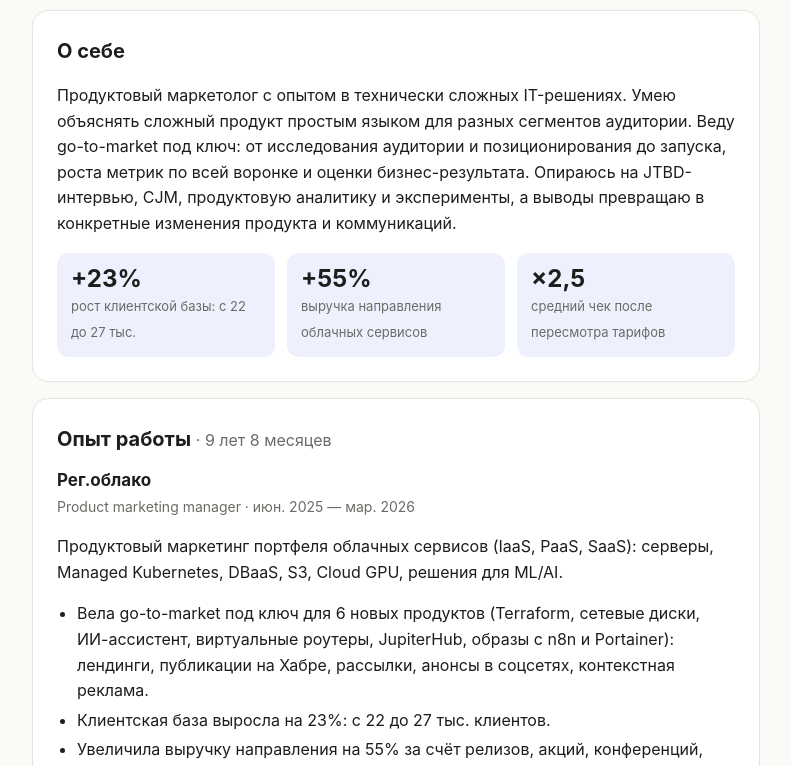
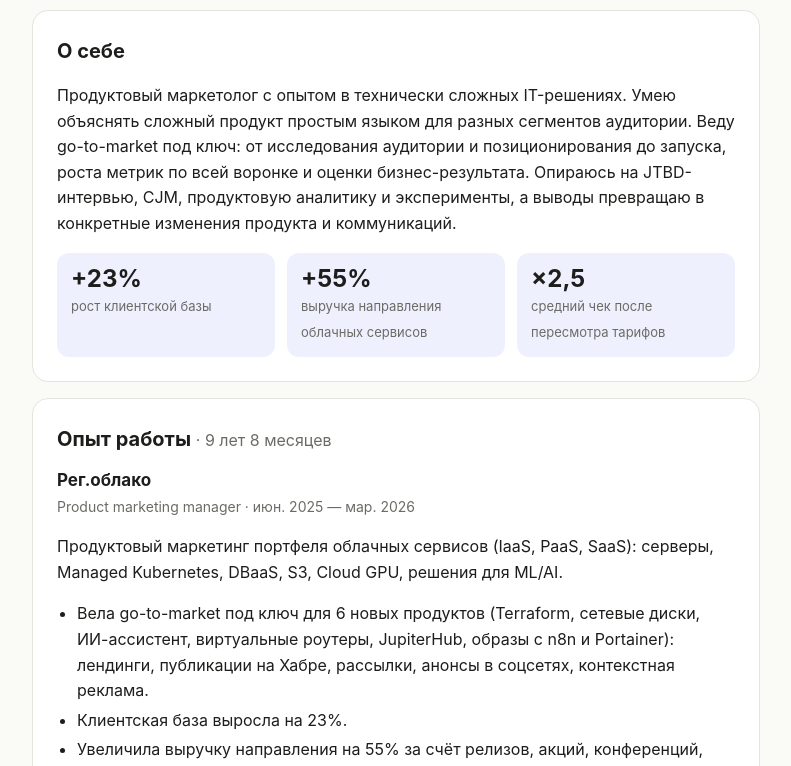
Before and after one commit to Dbelokon-cpu/resume, a plain HTML site: page index.html in a window 1280 px wide. Shown: the part 186-952 px from the top of the page, without its empty margins (244-1035 px from the left). Drawn offline with Linux system fonts and the light colour scheme.

Commit message:
Drop absolute client counts

```diff
--- a/index.html
+++ b/index.html
@@ -57,7 +57,7 @@ dd{margin:0}
   <h2>О себе</h2>
   <p>Продуктовый маркетолог с опытом в технически сложных IT-решениях. Умею объяснять сложный продукт простым языком для разных сегментов аудитории. Веду go-to-market под ключ: от исследования аудитории и позиционирования до запуска, роста метрик по всей воронке и оценки бизнес-результата. Опираюсь на JTBD-интервью, CJM, продуктовую аналитику и эксперименты, а выводы превращаю в конкретные изменения продукта и коммуникаций.</p>
   <div class="stats">
-    <div class="stat"><b>+23%</b><span>рост клиентской базы: с 22 до 27 тыс.</span></div>
+    <div class="stat"><b>+23%</b><span>рост клиентской базы</span></div>
     <div class="stat"><b>+55%</b><span>выручка направления облачных сервисов</span></div>
     <div class="stat"><b>×2,5</b><span>средний чек после пересмотра тарифов</span></div>
   </div>
@@ -72,7 +72,7 @@ dd{margin:0}
     <p>Продуктовый маркетинг портфеля облачных сервисов (IaaS, PaaS, SaaS): серверы, Managed Kubernetes, DBaaS, S3, Cloud GPU, решения для ML/AI.</p>
     <ul>
       <li>Вела go-to-market под ключ для 6 новых продуктов (Terraform, сетевые диски, ИИ-ассистент, виртуальные роутеры, JupiterHub, образы с n8n и Portainer): лендинги, публикации на Хабре, рассылки, анонсы в соцсетях, контекстная реклама.</li>
-      <li>Клиентская база выросла на 23%: с 22 до 27 тыс. клиентов.</li>
+      <li>Клиентская база выросла на 23%.</li>
       <li>Увеличила выручку направления на 55% за счёт релизов, акций, конференций, SEO-трафика и кейсов.</li>
       <li>Повысила конверсию трафика в заявку на 15%: выпустила и обновила 10+ лендингов, добавила промоблоки с акциями и онлайн-чат.</li>
       <li>Запустила вебинары как новый канал лидогенерации: от выбора темы и спикеров до анализа каналов привлечения, опроса участников и оценки продаж после эфира.</li>
```
